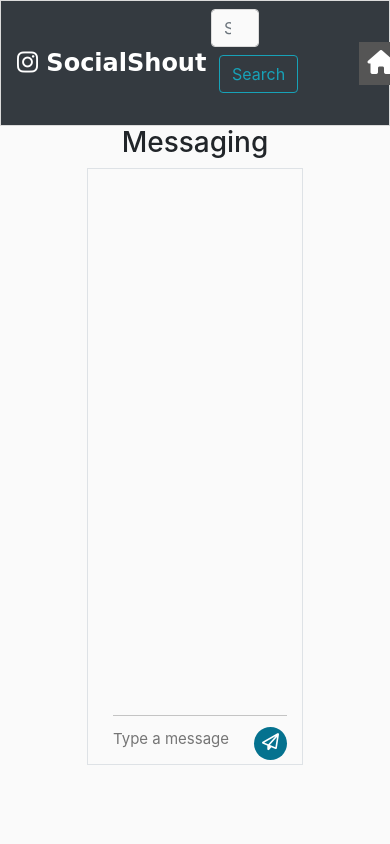
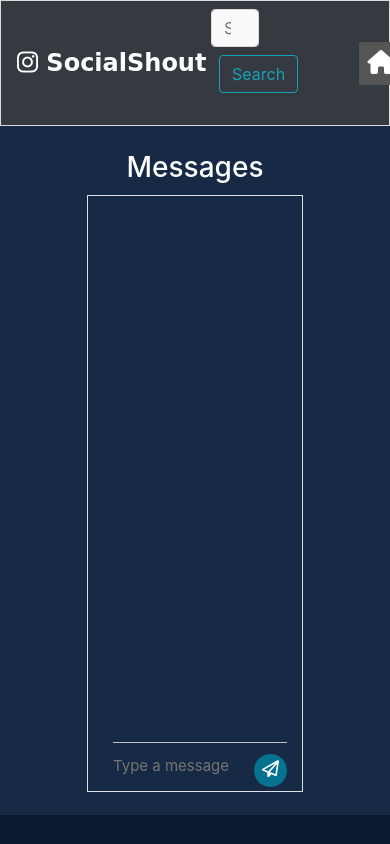
Before and after one commit to rng70/SocialShout, a Django app: page /chat/1 in a window 390 px wide; the page is wider, and only the part inside the window is pictured. Run offline with Django 3.2, Linux system fonts and the light colour scheme; data that the repository does not hold is empty; some libraries are stand-ins or nearby versions.

Commit message:
Chat feature completed for showing messages and chatlist created

```diff
--- a/INSTA/Instagram/templates/chat/chat.html
+++ b/INSTA/Instagram/templates/chat/chat.html
@@ -5,7 +5,11 @@
 
 {% block css %}
 
-.container{max-width:1170px; margin:auto;}
+.container{
+    position: relative;
+    left: 0px;
+    max-width:900px;
+    margin:auto;}
 
 img{ max-width:100%;}
 
@@ -119,6 +123,9 @@ width: 33px;
 height: 516px;
 overflow-y: auto;
 }
+.msg_history::-webkit-scrollbar {
+    width: 0px;
+}
 
 {% endblock css %}
 
@@ -140,10 +147,12 @@ overflow-y: auto;
 
 {% block body %}
 {% load humanize %}
-
-<div class="container ">
-    <h3 class=" text-center">Messaging</h3>
-    <div class="messaging ">
+<div class="row row-no-gutters" style="overflow:hidden;" >
+    <div class="col-md-4"></div>
+        <div class="col-md-8"  style="overflow:hidden;">
+            <div class="container" style="background-color: #172a45;">
+                <h3 class=" text-center" style="color: white;position:relative;top: 3vh;">Messages</h3>
+                <div class="messaging" style="position:relative;top: 3.2vh;">
                     <div class="inbox_msg d-flex justify-content-center">
                         <div class="mesgs border">
                             <div class="msg_history" id="messageBody">
@@ -151,7 +160,7 @@ overflow-y: auto;
                                     {% if msg.type == "incoming" %}
                                     <div class="incoming_msg">
                                         <div class="incoming_msg_img"> <img src="{{to_img_src}}"
-                                    alt="..."> </div>
+                                                alt="..." style="border-radius:50%"> </div>
                                         <div class="received_msg">
                                             <div class="received_withd_msg">
                                                 <p>{{msg.text}}</p>
@@ -173,28 +182,23 @@ overflow-y: auto;
                                 {% csrf_token %}
                                 <div class="type_msg">
                                     <div class="input_msg_write">
-                            <input type="text" class="write_msg" placeholder="Type a message" name="msg" maxlength="3000" required />
+                                        <input type="text" class="write_msg" style="color:white" placeholder="Type a message" name="msg" maxlength="3000" required />
                                         <button class="msg_send_btn" type="submit"><i class="fa fa-paper-plane-o"
                                                 aria-hidden="true"></i></button>
                                     </div>
                                 </div>
                             </form>
-
                         </div>
                     </div>
-
-
-
+                </div>
+        </div>
     </div>
 </div>
 
 {% endblock body %}
-
 {% block js %}
-
 <script>
     var chatHistory = document.getElementById("messageBody");
     chatHistory.scrollTop = chatHistory.scrollHeight;
 </script>
-
 {% endblock js %}
--- a/INSTA/Instagram/templates/timeline_base.html
+++ b/INSTA/Instagram/templates/timeline_base.html
@@ -21,7 +21,8 @@
         }
 
         body {
-            background-color: #FAFAFA;
+            background-color: #0a192f;
+            {% comment %} #FAFAFA; {% endcomment %}
         }
 
 
```
Also changed, not shown: INSTA/Instagram/media/Profile/leomessi_.jpg (added). Lines whose indentation alone changed are shown as unchanged.
